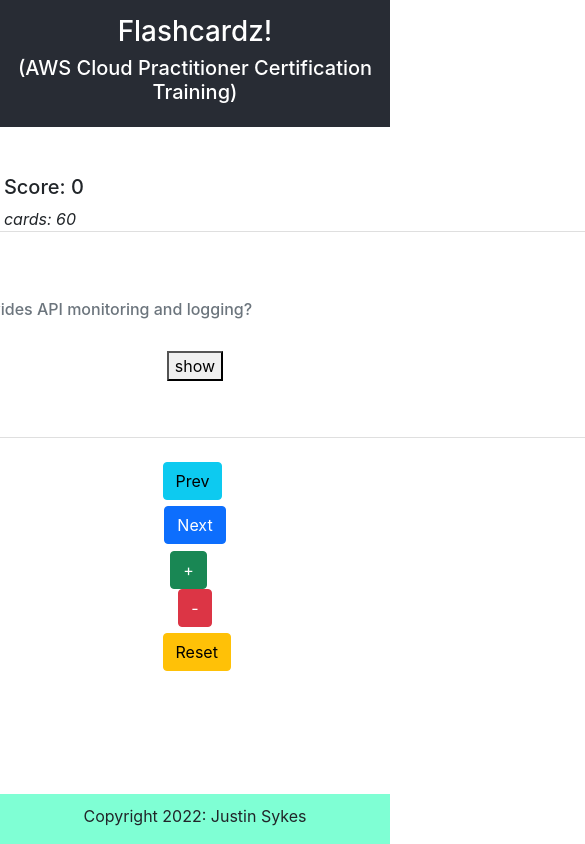
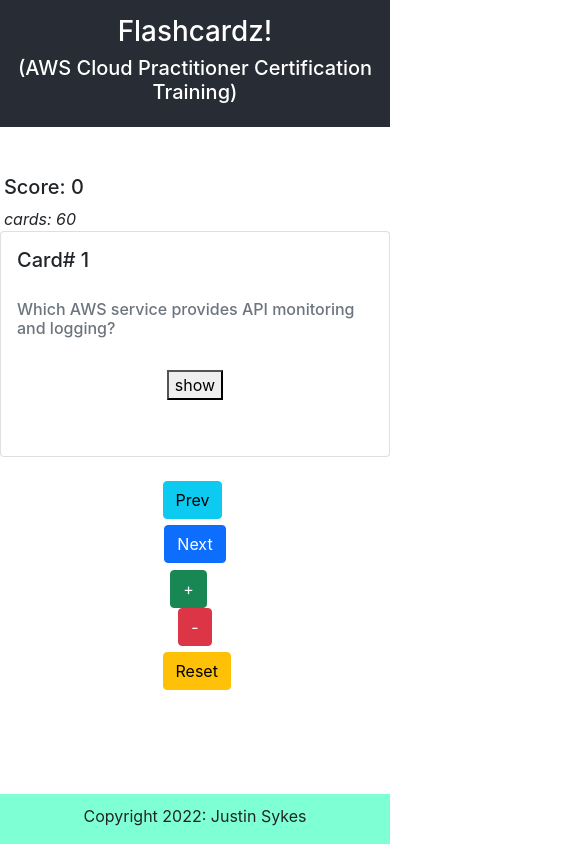
Before and after one commit to atlsykes/flashcardz, a React (Create React App) app: page / in a window 390 px wide. Shown: the whole page, 585 px wide, since content can reach past the window. Built offline with nearby package versions, Linux system fonts and the light colour scheme.

Commit message:
app is now mobile responsive!

```diff
--- a/src/containers/Main/Main.css
+++ b/src/containers/Main/Main.css
@@ -3,7 +3,7 @@
 }
 
 .card {
-width: 50rem;
+max-width: 50rem;
 }
 
 .main {
--- a/src/containers/Main/Main.jsx
+++ b/src/containers/Main/Main.jsx
@@ -62,6 +62,7 @@
   }
 
   return (
+    <div clasName='container-fluid'>
       <div className='main'>
         <div className='col-12' style={{ textAlign: 'left', marginLeft: '2%' }}>
           {firstCard === true ? (
@@ -195,6 +196,7 @@
           </button>
         </div>
       </div>
+    </div>
   )
 }
 
--- a/src/containers/Main/content.js
+++ b/src/containers/Main/content.js
@@ -132,7 +132,7 @@
     id: 22,
     question:
       'For data protection purposes, it is recommended that you protect AWS account credentials and set up individual user accounts with AWS Identity and Access Management (IAM). That way each user is given only the permissions necessary to fulfill their job duties. It is also recommend that you secure your data in the following ways:',
-    answer: `- Use multi-factor authentication (MFA) with each account. - Use SSL/TLS to communicate with AWS resources. We recommend TLS 1.2 or later.- Set up API and user activity logging with AWS CloudTrail. - Use AWS encryption solutions, along with all default security controls within AWS services. - Use advanced managed security services such as Amazon Macie, which assists in discovering and securing personal data that is stored in Amazon S3. - If you require FIPS 140-2 validated cryptographic modules when accessing AWS through a command line interface or an API, use a FIPS endpoint. For more information about the available FIPS endpoints, see Federal Information Processing Standard (FIPS) 140-2.`
+    answer: `- Use multi-factor authentication (MFA) with each account. - Use SSL/TLS to communicate with AWS resources. We recommend TLS 1.2 or later.- Set up API and user activity logging with AWS CloudTrail. - Use AWS encryption solutions, along with all default security controls within AWS services. - Use advanced managed security services such as Amazon Macie, which assists in discovering and securing personal data that is stored in Amazon S3. - If you require FIPS 140-2 validated cryptographic modules when accessing AWS through a command line interface or an API, use a FIPS endpoint.`
   },
   {
     id: 23,
```
Also changed, not shown: 7 other files (tests, documents, lock files or other folders). Lines whose indentation alone changed are shown as unchanged.
